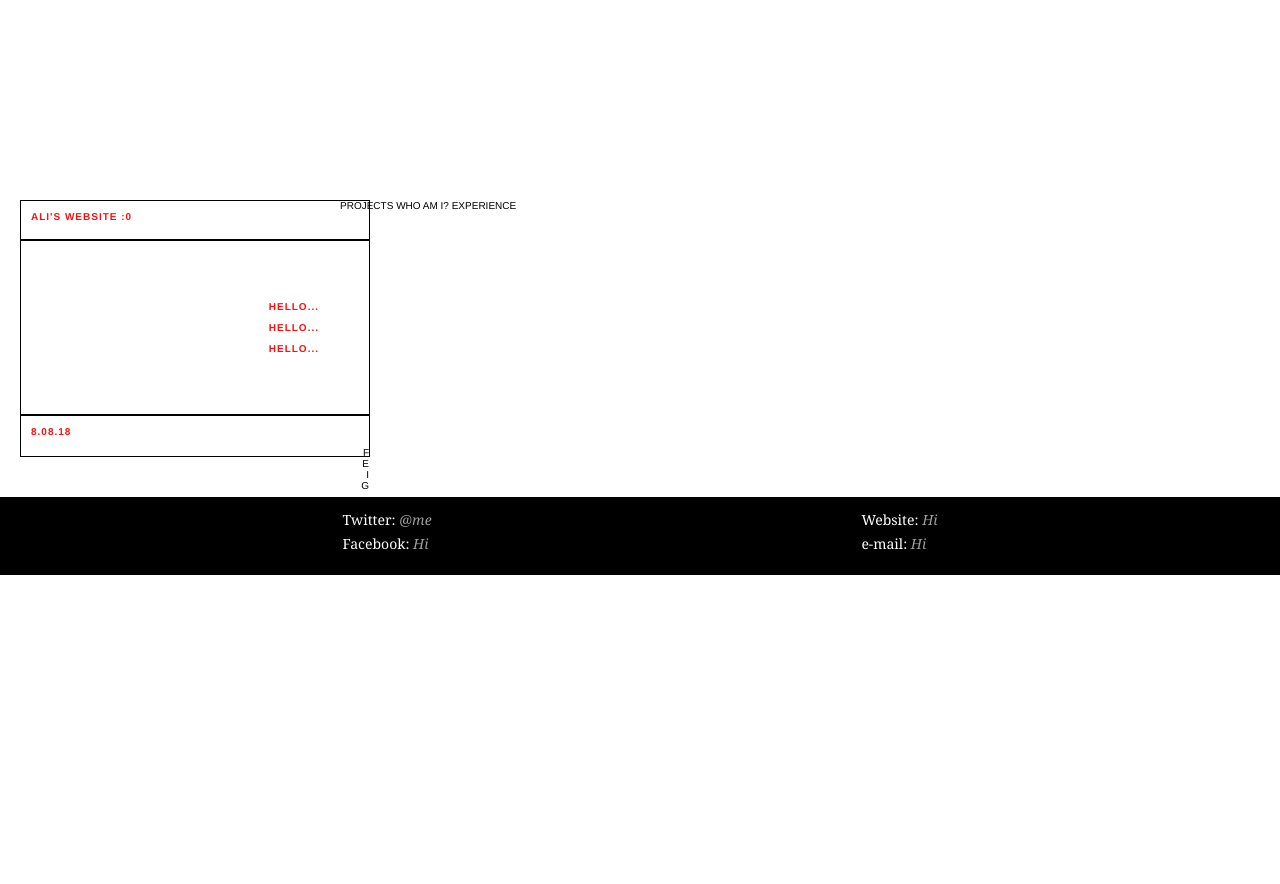
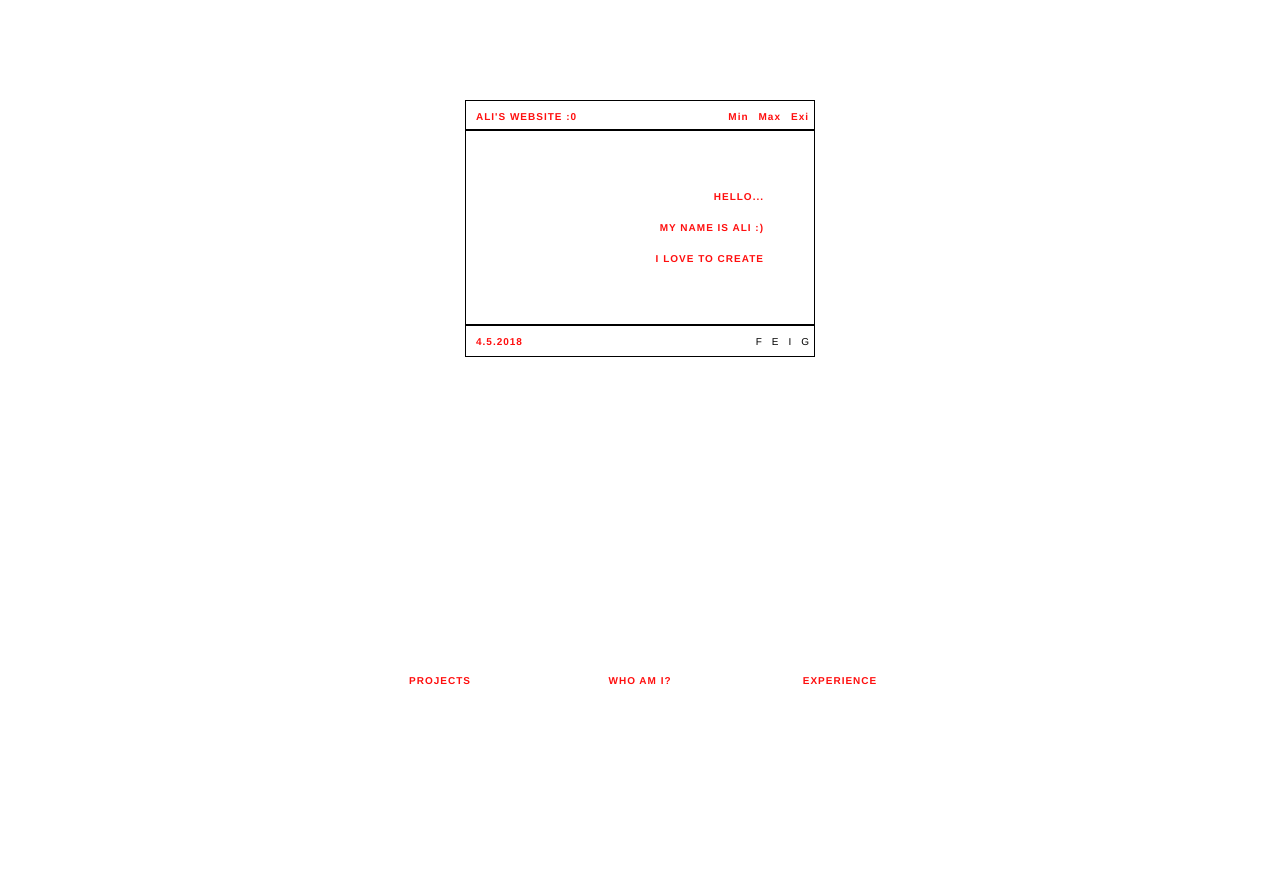
Before and after one commit to alionroar/Personal-Site, a PHP site: page /index.html in a window 1280 px wide. Shown: the top 884 px of the page. Before the commit the page ends 575 px from the top, so only its background shows below. Run offline with PHP 8.4, Linux system fonts and the light colour scheme.

Commit message:
progress made! made pages dynamic and styling changes

```diff
--- a/css/main.css
+++ b/css/main.css
@@ -25,7 +25,7 @@ header {
     box-sizing: border-box;
     flex: 0 1 auto;
     text-align: center;
-    padding:10rem;
+    padding:5rem;
 }
 
 h1 {
@@ -35,17 +35,30 @@ h1 {
 
 h2 {
     font-size: 3rem;
-    margin: 0 3rem;
+    margin: 3rem 0 3rem 0;
 }
 
+h2 #about {
+    letter-spacing: 3rem;
+}
 img {
-    width: 100%;
+    width: 30%;
     max-width: 64rem;
+}
+
+#me {
+    clip-path: circle(70px at center);
+    align-self: center;
 }
 
 a {
     color: inherit;
     text-decoration: none;
+}
+
+li {
+  text-decoration: none;
+  list-style-type: none;
 }
 
 abbr {
@@ -54,25 +67,45 @@ abbr {
 
 main {
     flex: 2 auto;
-    width: calc(100% - 4rem);
+    margin: 0 auto;
 }
 
 main > div {
     margin: 0 auto;
     min-width: 35rem;
-    margin-bottom: 10rem;
+    max-width: 70rem;
+}
+#links {
+    display: flex;
+    justify-content: space-between;
+    padding-top: 1.5rem;
 }
 
+#links > #about, #projects, #experience {
+    width: 20rem;
+    text-align: center;
+}
 main > #links {
-  margin: 0 auto;
-  max-width: 60rem;
+    max-width: 60rem;
+    margin-top: 70vh;
 }
 
-main p {
-    font-size: 1rem;
+#projects, #about {
+    scroll-behavior: smooth;
+}
+
+main p, main a, main h2 {
     color: #FF0F0F;
     font-weight: 600;
     letter-spacing: .1rem;
+}
+
+main p, main a {
+    font-size: 1rem;
+}
+
+main ul {
+    padding-left: 0;
 }
 
 footer {
@@ -114,29 +147,106 @@ footer a {
     text-decoration: none;
 }
 
-footer a:hover {
-    color: white;
+#filesList {
+  padding-top: 11rem;
+
 }
+
+.word-content {
+    max-width: 40rem;
+    color: black;
+    font-size: 1.03rem;
+    letter-spacing: .02rem;
+    line-height: 1.8rem;
+}
+
+.left-align {
+    margin-left: 50%;
+}
+
+#files {
+    height: 80rem;
+    min-width: 70rem;
+}
+
 #window {
+  margin: auto;
   position: absolute;
   border: solid .1rem black;
+  left: calc(50% - 17.5rem);
+  transition: top .5s 0s cubic-bezier(.1, 1.2, .3, 1),
+              transform .5s 0s cubic-bezier(.1, 1.2, .3, 1),
+              width .5s .5s cubic-bezier(.1, 1.2, .3, 1);
+  transition: 4s;
+  z-index: 2;
 }
+
+div:hover {
+  max-width: 10rem;
+}
+
 #title, #main-screen {
   border-bottom: solid .2rem black;
 }
+
+#title {
+    display: flex;
+    justify-content: space-between;
+}
+
+#window-btns {
+    display:flex;
+}
+
+#window-btns li {
+    padding: 0 .5rem 0 .5rem;
+    color: #FF0F0F;
+    font-weight: 600;
+    letter-spacing: .1rem;
+}
+
 #main-screen {
   padding: 5rem;
 }
+
 #main-screen p {
   text-align: right;
 }
-#title, #date-window {
+
+#title, #footer-window {
   height: 3rem;
   padding-left: 1rem;
 }
-#date-window li {
+
+#footer-window li {
   list-style-type: none;
   text-align: right;
+}
+
+#footer-window {
+    display: flex;
+    justify-content: space-between;
+}
+
+#socials {
+    display: flex;
+}
+
+#socials li {
+    padding: 0 .5rem 0 .5rem;
+}
+
+#me-heading {
+    display: flex;
+    justify-content: space-between;
+}
+
+.screen-content {
+  padding-bottom: 1rem;
+}
+
+a:hover {
+    text-decoration: underline;
 }
 
 @media only screen and (min-width: 640px) {
--- a/index.html
+++ b/index.html
@@ -3,8 +3,8 @@
     <head>
         <meta charset="UTF-8">
         <title>Ali's Website</title>
-        <link rel="stylesheet" href="https://fonts.googleapis.com/css?family=Source+Sans+Pro:200">
         <link rel="stylesheet" href="css/main.css">
+        <meta name="viewport" content="width=device-width, initial-scale=1.0">
     </head>
     <body>
         <header>
@@ -14,35 +14,42 @@
           <div id="window">
             <div id="title">
                 <p>ALI'S WEBSITE :0</p>
-                <div>
-                </div>
-                <div class="btn" id="btn-minimize"></div>
-                <div class="btn" id="btn-maximize"></div>
-                <div class="btn" id="btn-exit"></div>
+                <ul id="window-btns">
+                    <li class="btn" id="btn-minimize">Min</li>
+                    <li class="btn" id="btn-maximize">Max</li>
+                    <li class="btn" id="btn-exit">Exi</li>
+                </ul>
             </div>
             <div id="main-screen">
-                <p>HELLO...</p>
-                <p>HELLO...</p>
-                <p>HELLO...</p>
+                <p class="screen-content">HELLO...</p>
+                <p class="screen-content">MY NAME IS ALI :)</p>
+                <p>I LOVE TO CREATE</p>
             </div>
-            <div id="date-window">
-                <p>8.08.18</p>
-                <ul>
+            <div id="footer-window">
+                <p id="date-window"></p>
+                <ul id="socials">
                   <li class="btn" id="btn-F">F</li>
                   <li class="btn" id="btn-E">E</li>
                   <li class="btn" id="btn-I">I</li>
                   <li class="btn" id="btn-G">G</li>
                 </ul>
-
             </div>
         </div>
-        <div id="links">
-            <a href="#" rel="#">PROJECTS</a>
-            <a href="#" rel="#">WHO AM I?</a>
-            <a href="#" rel="#">EXPERIENCE</a>
-          </div>
+
+            <div id="links">
+                <br>
+                <a href="#links" rel="#" id="projects">PROJECTS</a>
+                <a href="#links" rel="#" id="about">WHO AM I?</a>
+                <a href="#links" rel="#" id="experience">EXPERIENCE</a>
+            </div>
+            <div id="files">
+                <p>
+                <ul id="filesList"></ul>
+                </p>
+            </div>
+
         </main>
-        <footer>
+        <!-- <footer>
             <div>
                 <ul>
                     <li class="twitter">
@@ -65,7 +72,7 @@
                     </li>
                 </ul>
             </div>
-        </footer>
+        </footer> -->
         <script src="js/level1.js"></script>
     </body>
 </html>
--- a/js/level1.js
+++ b/js/level1.js
@@ -2,6 +2,8 @@ var mousePosition;
 var offset = [0,0];
 var isDown = false;
 var windowe = document.querySelector('#window');
+var d = new Date();
+document.getElementById("date-window").innerHTML = d.getDate() + "." + (d.getMonth() + 1) + "." + d.getFullYear();
 
 windowe.addEventListener('mousedown', function(e) {
     isDown = true;
@@ -23,10 +25,121 @@ document.addEventListener('mousemove', function(event) {
           //get cursor position
             x : event.clientX,
             y : event.clientY
-
         };
-        //set element's new position
+        //set element's new position in stylesheet
         windowe.style.left = (mousePosition.x + offset[0]) + 'px';
         windowe.style.top  = (mousePosition.y + offset[1]) + 'px';
+
+        if (windowe.offsetLeft < 0) {
+          windowe.style.left = 0 + 'px';
+        } else if (windowe.offsetLeft + windowe.offsetWidth > document.body.clientWidth) {
+            windowe.style.left = (document.body.clientWidth - windowe.offsetWidth) + 'px';
+          }
+          if (windowe.offsetTop < 0) {
+            windowe.style.top = 0 + 'px';
+          } else if (windowe.offsetTop+ windowe.offsetHeight > document.body.clientHeight) {
+              windowe.style.top = (document.body.clientHeight - windowe.offsetHeight) + 'px';
+            }
     }
+
 }, true);
+
+var FETCH_TIMEOUT = 5000;
+var didTimeOut = false;
+
+function loadPage(name) {
+    new Promise(function(resolve, reject) {
+        var timeout = setTimeout(function () {
+            didTimeOut = true;
+            reject(new Error('Request timed out'));
+        }, FETCH_TIMEOUT);
+
+        fetch(name)
+            .then(function (response) {
+                //clear timeout as cleanup?
+                clearTimeout(timeout);
+                if (!didTimeOut) {
+                    console.log('fetch worked!', response);
+                }
+                resolve(response.text());
+            })
+            .catch(function(err) {
+            console.log('fetch failed!', err);
+            //Rejection already happened with setTimout
+                if(didTimeOut) return;
+                //Reject with error
+                reject(err);
+        });
+    })
+            .then(function (text) {
+                console.log('good promise, no timeout!');
+                document.getElementById("filesList").innerHTML = text;
+                console.log('did a thing! good promise, no timeout!');
+            })
+            .catch(function (response) {
+                    console.log("did not fetch " + name, response);
+            });
+}
+
+document.querySelector('#projects').addEventListener("click", function(){
+
+    loadPage('/projects.textiroo');
+
+  // var projectLinks = document.createElement("a");
+  // var projectLinksNode = document.createTextNode("Hi");
+  // projectLinks.appendChild(projectLinksNode);
+  // projectLinks.style.height = 10 + 'rem';
+  // var fileDiv = document.getElementById("filesList");// fileDiv.appendChild(projectLinks);
+  // document.getElementById("filesList").innerHTML='<object type="text/html" data="projects.html" id="innerDoc"></object>';
+  // var innerDoc = document.querySelector('#innerDoc').contentDocument;
+  //   innerDoc.querySelector('#project-one').addEventListener("click", function(){
+  //       document.getElementById("filesList").innerHTML = "";
+  //       document.getElementById("filesList").innerHTML='<object type="text/html" data="project-one.html" ></object>';
+  //   });
+
+  window.history.pushState({id:'projects'} , 'projects','projects.html');
+
+    var projectsLink = document.getElementById("projects");
+    projectsLink.style.textDecoration = "underline";
+
+    var aboutLink = document.getElementById("about");
+    aboutLink.style.textDecoration = "none";
+
+    var experienceLink = document.getElementById("experience");
+    experienceLink.style.textDecoration = "none";
+});
+
+document.querySelector('#about').addEventListener("click", function(){
+
+    loadPage('/about.textiroo');
+
+    window.history.pushState({id:'about'} , 'about','whoami.html');
+
+    var aboutLink = document.getElementById("about");
+    aboutLink.style.textDecoration = "underline";
+
+    var experienceLink = document.getElementById("experience");
+    experienceLink.style.textDecoration = "none";
+
+    var projectsLink = document.getElementById("projects");
+    projectsLink.style.textDecoration = "none";
+});
+
+document.querySelector('#experience').addEventListener("click", function(){
+
+    loadPage('/experience.textiroo');
+
+
+  window.history.pushState({id:'experience'} , 'experience','experience.html');
+
+    var experienceLink = document.getElementById("experience");
+    experienceLink.style.textDecoration = "underline";
+
+    var aboutLink = document.getElementById("about");
+    aboutLink.style.textDecoration = "none";
+
+    var projectsLink = document.getElementById("projects");
+    projectsLink.style.textDecoration = "none";
+
+
+});
```
Also changed, not shown: img/ali.jpg (added), 5 other files.
